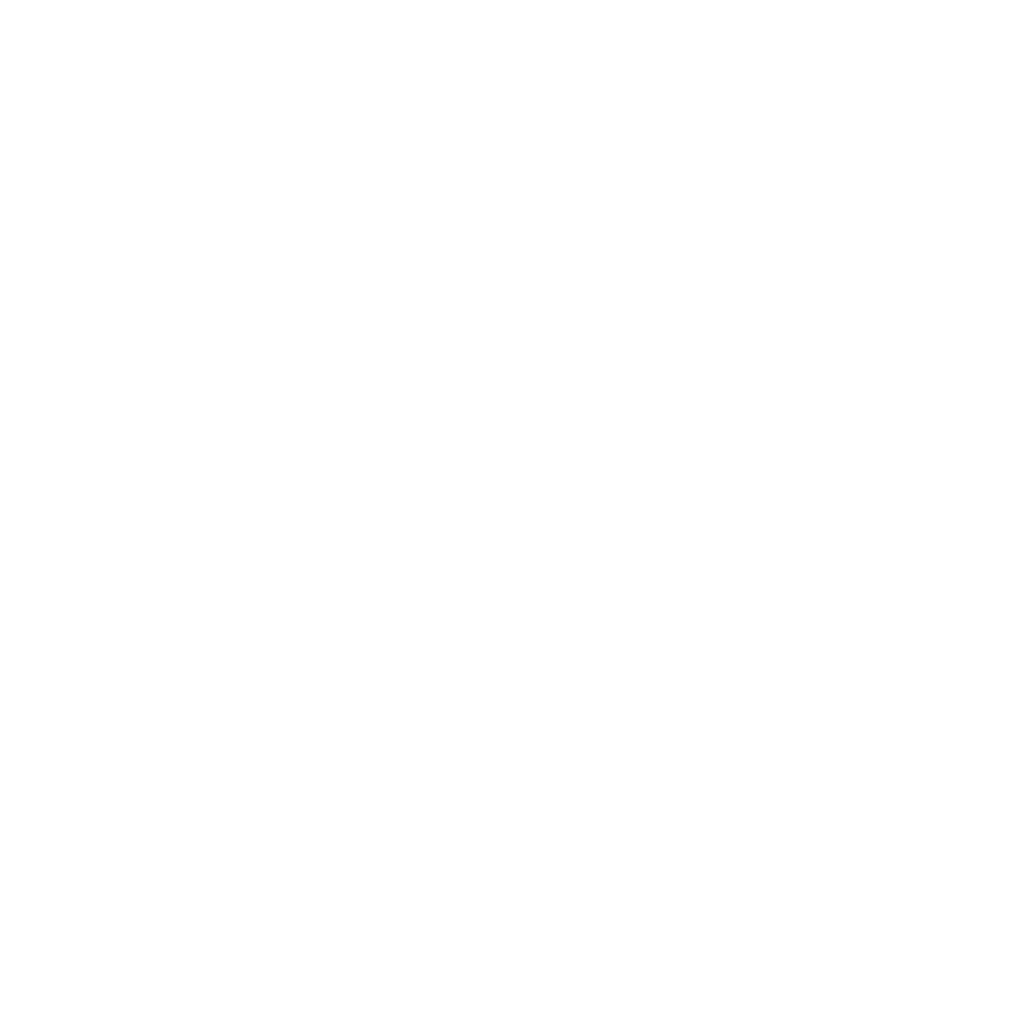
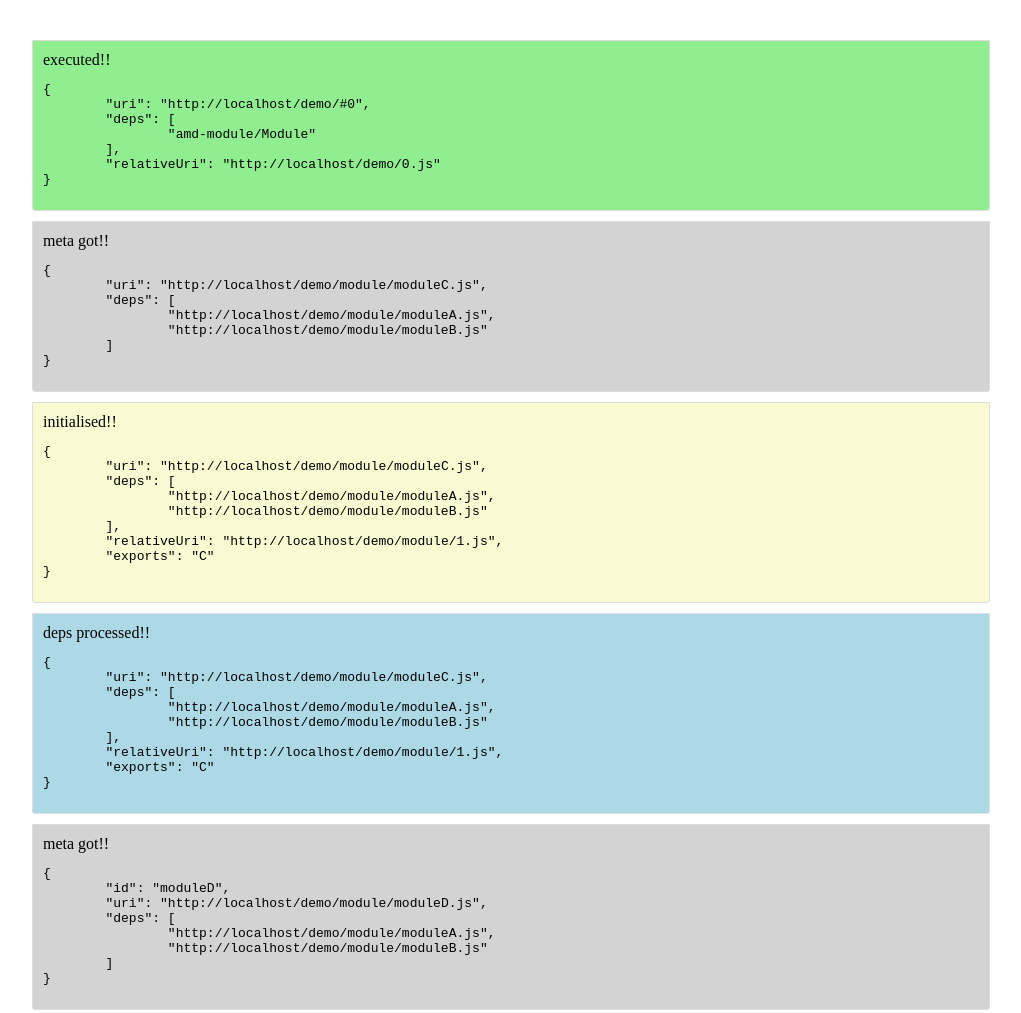
Before and after one commit to leungwensen/amd-module, a website: page demo/module.html in a window 1280 px wide. Shown: the top 1013 px of the page, without its empty margins (129-1150 px from the left). Before the commit the page ends 800 px from the top, so only its background shows below. Drawn offline with Linux system fonts and the light colour scheme.

Commit message:
add demo page

```diff
--- a/demo/module.html
+++ b/demo/module.html
@@ -3,26 +3,91 @@
 <head>
     <meta charset="UTF-8">
     <title>module</title>
+    <style>
+        #container {
+            max-width: 978px;
+            margin: 20px auto;
+            padding: 10px;
+        }
+
+        .msg {
+            border: 1px solid #ddd;
+            border-bottom-right-radius: 3px;
+            border-bottom-left-radius: 3px;
+            padding: 10px;
+            margin: 10px;
+        }
+
+        .msg .text {
+            text-align: center;
+        }
+
+        .msg.got {
+            background-color: lightgray;
+        }
+        .msg.init {
+            background-color: lightgoldenrodyellow;
+        }
+        .msg.process {
+            background-color: lightblue;
+        }
+        .msg.execute {
+            background-color: lightgreen;
+        }
+    </style>
 </head>
 <body>
+<div id="container"></div>
 <script src="../dist/loader.js"></script>
 <script>
+    var messageTemplate = [
+        '<div class="msg ${type}">',
+        '<span class="text">${text}</span>',
+        '<pre class="detail">${detail}</pre>',
+        '</div>',
+    ].join('');
+    var containerElement = document.getElementById('container');
+    var msgs = [];
+    function insertMessage(text, detail, type) {
+        msgs.push({
+            text: text,
+            detail: detail,
+            type: type
+        });
+    }
+    function renderMessage(msg) {
+        if (msg) {
+            var oldInnerHTML = containerElement.innerHTML;
+            var newMessage = messageTemplate
+                    .replace('${text}', msg.text)
+                    .replace('${detail}', JSON.stringify(msg.detail, null, '\t'))
+                    .replace('${type}', msg.type);
+            containerElement.innerHTML = oldInnerHTML + newMessage;
+        }
+    }
+    setInterval(function () {
+        if (msgs.length) {
+            renderMessage(msgs.shift());
+        }
+    }, 500);
     define([
         'amd-module/Module'
-], function (
-  Module
-) {
+    ], function (Module) {
         Module.on('module-meta-got', function (meta) {
-    console.log('meta got!!', meta);
+            insertMessage('meta got!!', meta, 'got');
+            // console.log('meta got!!', meta);
         });
         Module.on('module-initialised', function (mod) {
-    console.log('initialised!!', mod);
+            insertMessage('initialised!!', mod, 'init');
+            // console.log('initialised!!', mod);
         });
         Module.on('module-deps-processed', function (mod) {
-    console.log('deps processed!!', mod);
+            insertMessage('deps processed!!', mod, 'process');
+            // console.log('deps processed!!', mod);
         });
         Module.on('module-executed', function (mod) {
-    console.log('executed!!', mod);
+            insertMessage('executed!!', mod, 'execute');
+            // console.log('executed!!', mod);
         });
         console.log(Module, Module._events);
     });
@@ -32,25 +97,19 @@ define([
 <script>
     define([
         './module/moduleB'
-], function (
-  moduleB
-) {
+    ], function (moduleB) {
         console.log('loaded ' + moduleB);
     });
 
     define([
         './module/moduleC'
-], function (
-  moduleC
-) {
+    ], function (moduleC) {
         console.log('loaded ' + moduleC);
     });
 
     define([
         'amd-module/Module'
-], function (
-  Module
-) {
+    ], function (Module) {
         console.log(Module);
     });
 </script>
```
Also changed, not shown: demo/markdown-container.css (added, +17 -0 lines). Lines whose indentation alone changed are shown as unchanged.
